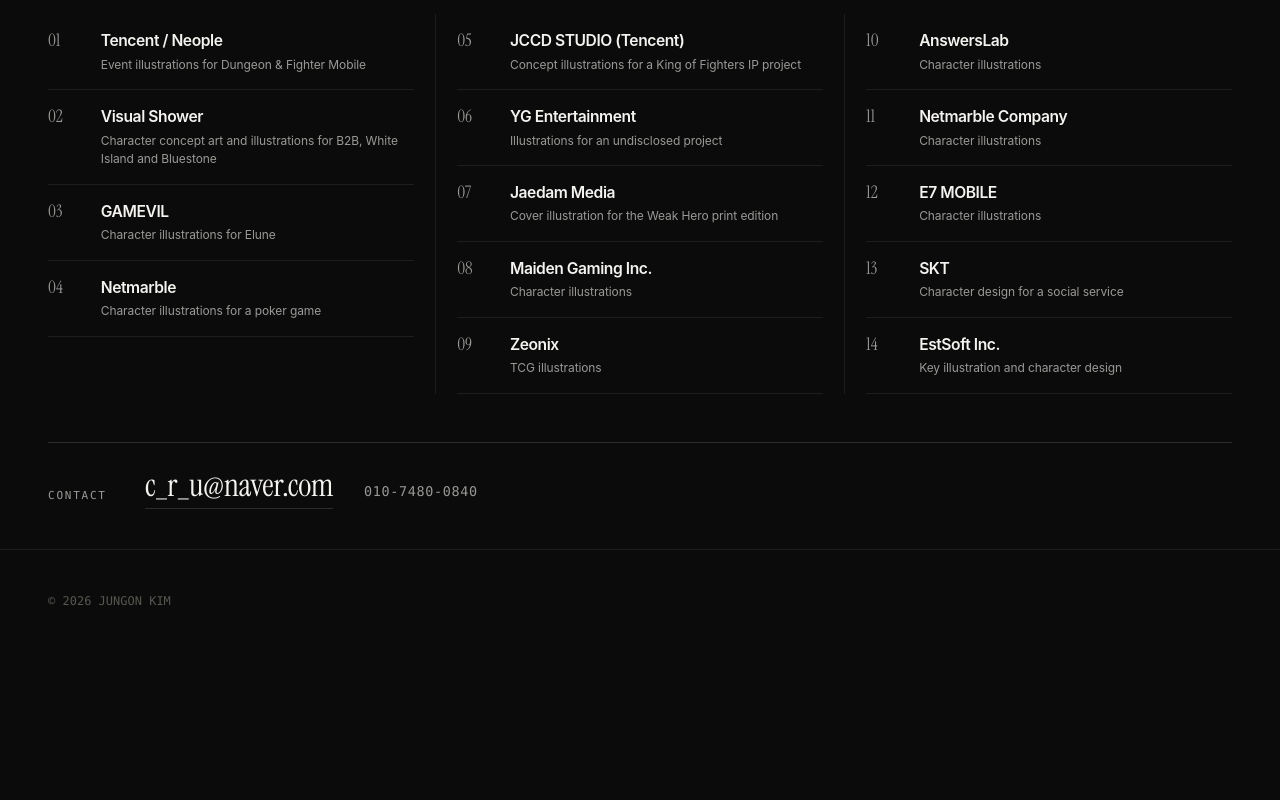
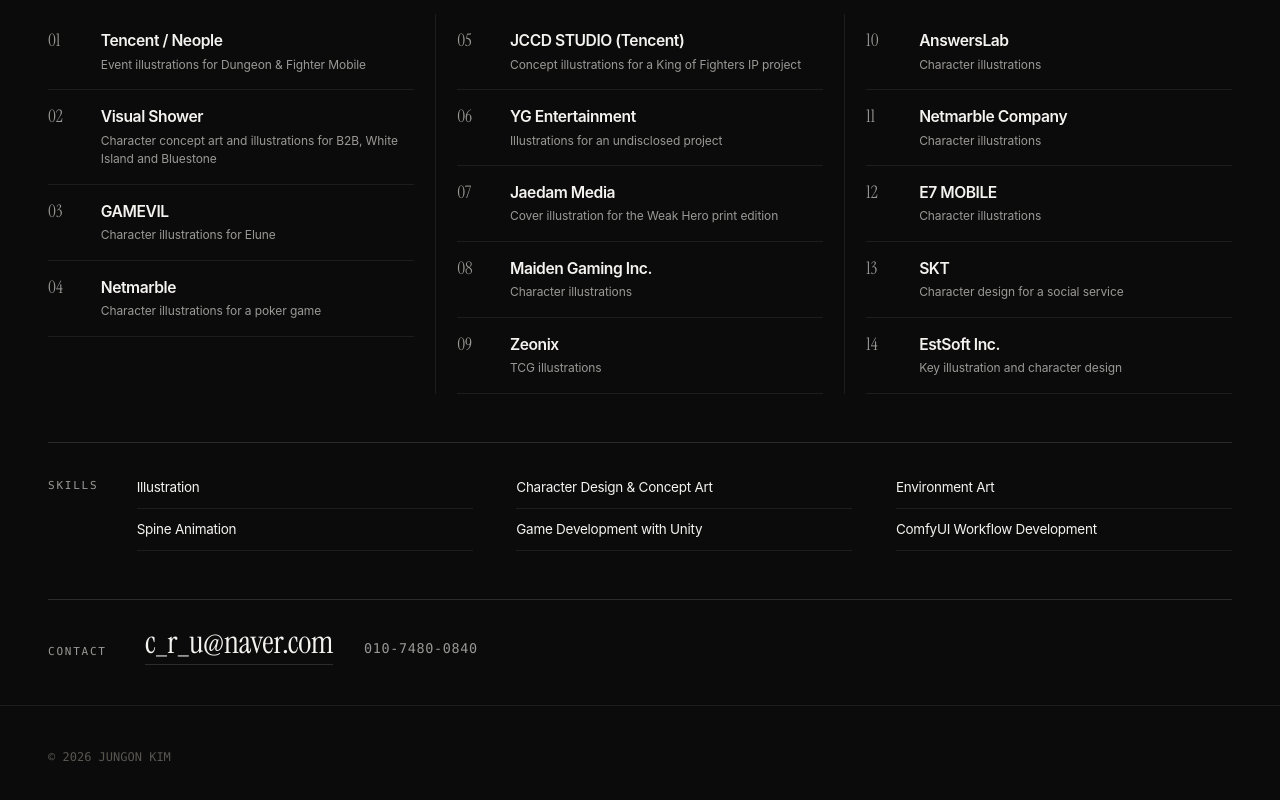
Before and after one commit to gnmGames/illustrator-portfolio, a plain HTML site: page index.html in a window 1280 px wide. Shown: the part 2653-3453 px from the top of the page. Before the commit the page ends 3325 px from the top, so only its background shows below. Drawn offline with Linux system fonts and the light colour scheme; a web font is replaced by a local one.

Commit message:
feat: 경력 아래 보유 스킬 칸 추가
Illustration / Character Design & Concept Art / Environment Art /
Spine Animation / Game Development with Unity / ComfyUI Workflow Development

크레딧 목록과 연락처 사이에 넣었다 — 연락처는 맨 마지막이 읽는 순서로 자연스럽다.
크레딧과 같은 3단 헤어라인 리듬을 따르고, 1180px 에서 2단, 820px 에서 1단으로
접히는 중단점도 크레딧과 맞췄다.

등장 연출도 크레딧과 같은 방식(animation + backwards)을 쓴다. 기본 상태가
'보임'이라 애니메이션이 실행되지 않는 환경에서도 글자가 사라지지 않는다.

```diff
--- a/css/credits.css
+++ b/css/credits.css
@@ -165,3 +165,50 @@
   .cr-credit:hover .cr-credit__no,
   .cr-credit:hover .cr-credit__body{ transform:none; }
 }
+
+/* ============================================================
+   보유 스킬 — 크레딧과 같은 3단 헤어라인 리듬을 따른다
+   ============================================================ */
+.cr-skills{
+  margin-top:clamp(40px,6vh,72px);
+  display:flex; align-items:flex-start; gap:clamp(18px,3vw,48px); flex-wrap:wrap;
+  padding-top:clamp(22px,3vh,34px);
+  border-top:1px solid var(--line);
+}
+.cr-skills__label{
+  margin:0; flex:none; padding-top:12px;
+  font-family:var(--font-mono); font-size:11px; letter-spacing:.16em;
+  text-transform:uppercase; color:var(--fg-muted);
+}
+.cr-skills__list{
+  list-style:none; margin:0; padding:0;
+  flex:1 1 320px; min-width:0;
+  display:grid; grid-template-columns:repeat(3,minmax(0,1fr));
+  gap:0 clamp(26px,3.4vw,64px);
+}
+.cr-skills__list li{
+  padding:11px 0;
+  border-bottom:1px solid var(--line-soft);
+  font-size:clamp(13.5px,1.02vw,16.5px); line-height:1.4; letter-spacing:-.02em;
+  color:var(--fg);
+  /* 크레딧과 같은 방식: 기본은 '보임', backwards 로 시작 전 구간만 감춘다 */
+  animation:cr-up .7s var(--ease) backwards;
+}
+.cr-skills__list li:nth-child(1){ animation-delay:.02s }
+.cr-skills__list li:nth-child(2){ animation-delay:.05s }
+.cr-skills__list li:nth-child(3){ animation-delay:.08s }
+.cr-skills__list li:nth-child(4){ animation-delay:.11s }
+.cr-skills__list li:nth-child(5){ animation-delay:.14s }
+.cr-skills__list li:nth-child(6){ animation-delay:.17s }
+
+@media (max-width:1180px){
+  .cr-skills__list{ grid-template-columns:repeat(2,minmax(0,1fr)); }
+}
+@media (max-width:820px){
+  .cr-skills{ flex-direction:column; align-items:flex-start; gap:6px; }
+  .cr-skills__label{ padding-top:0; }
+  .cr-skills__list{ grid-template-columns:1fr; width:100%; }
+}
+@media (prefers-reduced-motion:reduce){
+  .cr-skills__list li{ opacity:1; transform:none; animation:none; }
+}
--- a/index.html
+++ b/index.html
@@ -233,6 +233,18 @@
       </li>
     </ol>
 
+    <div class="cr-skills">
+      <p class="cr-skills__label">Skills</p>
+      <ul class="cr-skills__list">
+        <li>Illustration</li>
+        <li>Character Design &amp; Concept Art</li>
+        <li>Environment Art</li>
+        <li>Spine Animation</li>
+        <li>Game Development with Unity</li>
+        <li>ComfyUI Workflow Development</li>
+      </ul>
+    </div>
+
     <div class="cr-contact">
       <p class="cr-contact__label">Contact</p>
       <div class="cr-contact__lines">
```
